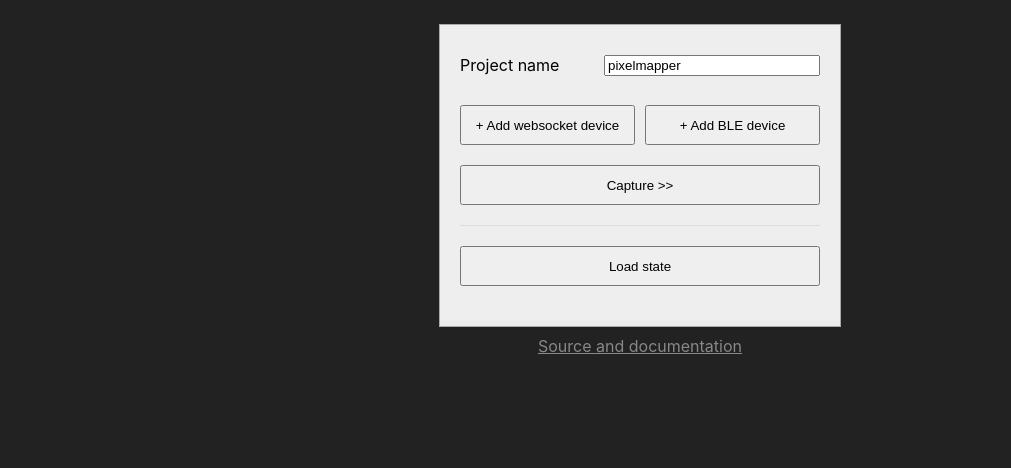
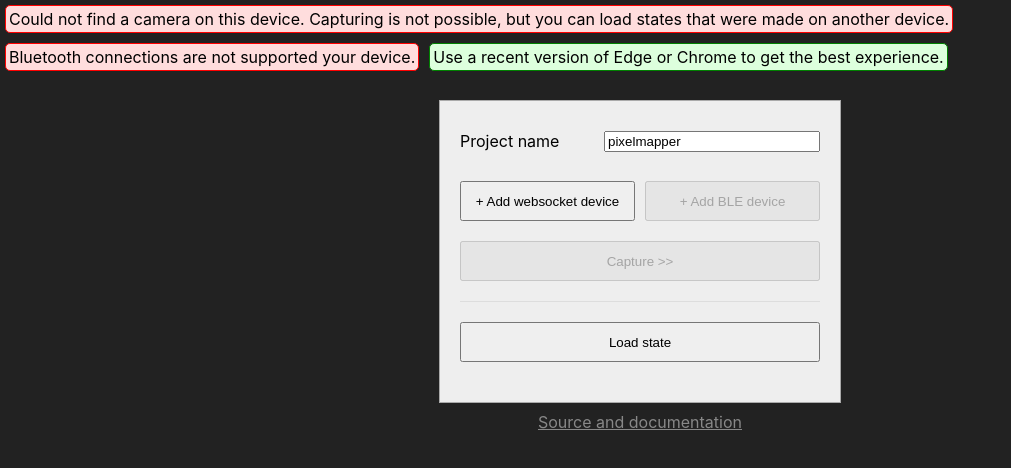
Before and after one commit to yorenschriever/PixelMapper, a React (Create React App) app: page / in a window 1280 px wide. Shown: the top 468 px of the page, without its empty margins (0-1011 px from the left). Built offline with nearby package versions, Linux system fonts and the light colour scheme.

Commit message:
browser check

```diff
--- /dev/null
+++ b/src/hooks/useBrowserCapabilities.ts
@@ -0,0 +1,48 @@
+import { useEffect, useMemo, useState } from "react";
+
+export const useBrowserCapabilities = () => {
+
+    const [camera, setCamera] = useState<boolean | undefined>(undefined);
+    useEffect(() => {
+        try {
+            navigator.mediaDevices.enumerateDevices().then(
+                devices => setCamera(devices.some(
+                    device => device.kind === "videoinput")
+                )
+            ).catch(()=>setCamera(false))
+        } catch {
+            setCamera(false)
+        }
+    }, [])
+
+
+    const [ble, setBle] = useState<boolean | undefined>(undefined);
+    useEffect(() => {
+        try {
+            navigator.bluetooth.getAvailability().then(setBle);
+            if ('onavailabilitychanged' in navigator.bluetooth)
+                navigator.bluetooth.addEventListener('availabilitychanged', (event: any) => setBle(event.value));
+        } catch {
+            setBle(false)
+        }
+    }, [])
+
+    const websocket = 'WebSocket' in window || 'MozWebSocket' in window;
+
+    let wasm = useMemo(() => {
+        try {
+            if (typeof WebAssembly === "object"
+                && typeof WebAssembly.instantiate === "function") {
+                const module = new WebAssembly.Module(Uint8Array.of(0x0, 0x61, 0x73, 0x6d, 0x01, 0x00, 0x00, 0x00));
+                if (module instanceof WebAssembly.Module)
+                    return new WebAssembly.Instance(module) instanceof WebAssembly.Instance;
+            }
+        } catch (e) {
+            return false
+        }
+    }, []);
+
+    const worker = !!window.Worker;
+
+    return { camera, ble, websocket, worker, wasm }
+}
--- a/src/index.css
+++ b/src/index.css
@@ -143,7 +143,7 @@ button {
   width: 360px;
   padding: 20px;
 
-  position: absolute;
+  position: relative;
   top: 24px;
   left: 50vw;
   transform: translate(-50%, 0);
@@ -198,3 +198,28 @@ a.sourcelink {
   display: inline-block;
   width: 100%;
 }
+
+/* .supportWarnings {
+  //position:abolsolute;
+  //top:0;
+} */
+
+.supportWarning {
+  border: 1px solid red;
+  display: inline-block;
+  background-color: #fdd;
+  color: black;
+  border-radius: 5px;
+  padding: 3px;
+  margin: 5px;
+}
+
+.supportSuggestion {
+  border: 1px solid green;
+  display: inline-block;
+  background-color: #dfd;
+  color: black;
+  border-radius: 5px;
+  padding: 3px;
+  margin: 5px;
+}
--- a/src/ui/devices.tsx
+++ b/src/ui/devices.tsx
@@ -4,6 +4,7 @@ import { BLEConnection } from "../core/bleConnection"
 import { connectionPool } from "../core/connectionPool"
 import { States } from "../core/IConnection"
 import { Device, DeviceType } from "../entities"
+import { useBrowserCapabilities } from "../hooks/useBrowserCapabilities"
 import { useConnectionState } from "../hooks/useConnectionState"
 import { useFlashLeds } from "../hooks/useFlashLeds"
 import { ActiveStep, addDefaultDevice, addDevice, removeDevice, setName, setStep, State, updateHostname, updatePixelCount } from "../redux"
@@ -18,7 +19,7 @@ const DevicePanel = ({ device, index }: { device: Device, index: number }) => {
     const { state, reconnect } = useConnectionState(device)
 
     const handleRemove = () => {
-        if (devices.filter(d => deviceHash(d)===deviceHash(device)).length===1)
+        if (devices.filter(d => deviceHash(d) === deviceHash(device)).length === 1)
             connectionPool.removeConnection(device)
         dispatch(removeDevice(index))
     }
@@ -78,7 +79,11 @@ export const Devices = () => {
         connection.addStateListener(listener);
     }
 
-    return <div className="devices">
+    const { camera, ble, websocket} = useBrowserCapabilities();
+
+    return <>
+        <SupportWarnings />
+        <div className="devices">
             <div className="deviceSettingsPanel">
                 <div>Project name</div>
                 <input value={name} onChange={event => dispatch(setName(event.currentTarget.value))} />
@@ -87,13 +92,13 @@ export const Devices = () => {
             {devices.map((device, index) => <DevicePanel key={deviceHash(device)} device={device} index={index} />)}
 
             <div style={{ display: "flex", gap: "10px" }}>
-            <button onClick={() => dispatch(addDefaultDevice())}>+ Add websocket device</button>
-            <button onClick={addBluetoothDevice}>+ Add BLE device</button>
+                <button onClick={() => dispatch(addDefaultDevice())} disabled={!websocket}>+ Add websocket device</button>
+                <button onClick={addBluetoothDevice} disabled={!ble}>+ Add BLE device</button>
             </div>
 
             <br />
 
-        <button onClick={() => dispatch(setStep(ActiveStep.Capture))}>Capture &gt;&gt;</button>
+            <button onClick={() => dispatch(setStep(ActiveStep.Capture))} disabled={!camera || devices.length===0}>Capture &gt;&gt;</button>
 
             <hr />
 
@@ -101,6 +106,7 @@ export const Devices = () => {
 
             <a href="https://github.com/yorenschriever/PixelMapper" className="sourcelink">Source and documentation</a>
         </div>
+    </>
 }
 
 type ConnectionChipProps = {
@@ -142,3 +148,16 @@ export const CertificateChip = ({ state, device }: CertificateChipProps) => {
         <a href={`https://${device.hostname}`} target="_blank" rel="noopener noreferrer" style={{ textDecoration: "none" }}><span role="img" aria-label="accept certificate">🔑</span></a>
     </span>
 }
+
+const SupportWarnings = () => {
+    const { camera, ble, websocket, worker, wasm } = useBrowserCapabilities();
+
+    return <div className="supportWarnings">
+        {camera === false && <div className="supportWarning">Could not find a camera on this device. Capturing is not possible, but you can load states that were made on another device.</div>}
+        {ble === false && <div className="supportWarning">Bluetooth connections are not supported your device.</div>}
+        {websocket === false && <div className="supportWarning">Websocket connections are not supported on your device.</div>}
+        {(worker === false || wasm === false) && <div className="supportWarning">Processing will not be possible on this device. {camera && "After capturing you can save the state and load it on another device."}</div>}
+
+        {(camera===false || ble===false || websocket===false || worker===false || wasm===false) && <div className="supportSuggestion">Use a recent version of Edge or Chrome to get the best experience.</div>}
+    </div>
+}
--- a/src/ui/process.tsx
+++ b/src/ui/process.tsx
@@ -10,6 +10,7 @@ import { useWorker } from "../worker/useWorker"
 import { encoderTypeSelector, numPixelsSelector } from "../redux/selectors"
 import { createRunMessage } from "../utils"
 import { EncoderType } from "../encoders/encoderFactory"
+import { useBrowserCapabilities } from "../hooks/useBrowserCapabilities"
 
 export const Process = () => {
     const dispatch = useDispatch()
@@ -29,6 +30,9 @@ export const Process = () => {
     const numPixels = useSelector<State, number>(numPixelsSelector)
     const encoderType = useSelector<State, EncoderType>(encoderTypeSelector)
     const captureState = useSelector<State, CaptureState>(i => i.captureReducer)
+
+    const capabilities = useBrowserCapabilities();
+    const canprocess = capabilities.worker !== false && capabilities.wasm !== false
 
     const positionMapper = (data: any): Position | undefined => (data ? { x: data.x, y: data.y, confidence: data.intensity } : undefined)
 
@@ -64,6 +68,7 @@ export const Process = () => {
     }, [dispatch, setShowingDebugImg, showingDebugimg])
 
     const attachWorker = useCallback(async () => {
+        if (!worker) return;
         worker.onerror = (err) => {
             console.log('error', err)
             setError(JSON.stringify({ error: err.message }))
@@ -77,17 +82,27 @@ export const Process = () => {
     }, [setError, workerMessageHandler, processing, setProcessing, captureState, numPixels, encoderType, worker])
 
     useEffect(() => {
+        if (!canprocess) return;
         attachWorker()
         return () => {
+            if (!worker) return;
             worker.onerror = null
             worker.onmessage = null
             //wrk.postMessage({type:"CLEAN"})
             //wrk?.terminate();
         }
-    }, [attachWorker, dispatch, numPixels, previewImage, worker])
+    }, [attachWorker, dispatch, numPixels, previewImage, worker, canprocess])
 
-    useEffect(() => { compressedImageToCanvas(previewImage, canvas.current!) }, [previewImage])
+    useEffect(() => { canvas.current && compressedImageToCanvas(previewImage, canvas.current!) }, [previewImage])
     useEffect(() => { dispatch(initPixels(numPixels)) }, [numPixels, dispatch])
+
+    if (!canprocess)
+        return <>
+            <div className="supportWarnings">
+                <div className="supportWarning">Processing is not possible on this device. You can save the state now, and continue on another device.</div>
+            </div>
+            <BurgerMenu />
+        </>
 
     return <>
         <canvas ref={canvas} className="processCanvas" />
--- a/src/worker/useWorker.ts
+++ b/src/worker/useWorker.ts
@@ -1,7 +1,11 @@
-let worker: Worker|undefined = undefined;
+let worker: Worker | undefined = undefined;
 
 export const useWorker = () => {
-    if (!worker)
-        worker = new Worker('../worker/pixelMapper.worker.js', { type: 'module' })
-    return worker;
+    try {
+        if (!worker)
+            worker = new Worker('../worker/pixelMapper.worker.js', { type: 'module' })
+        return worker;
+    } catch {
+        return undefined
+    }
 }
```
Lines whose indentation alone changed are shown as unchanged.
